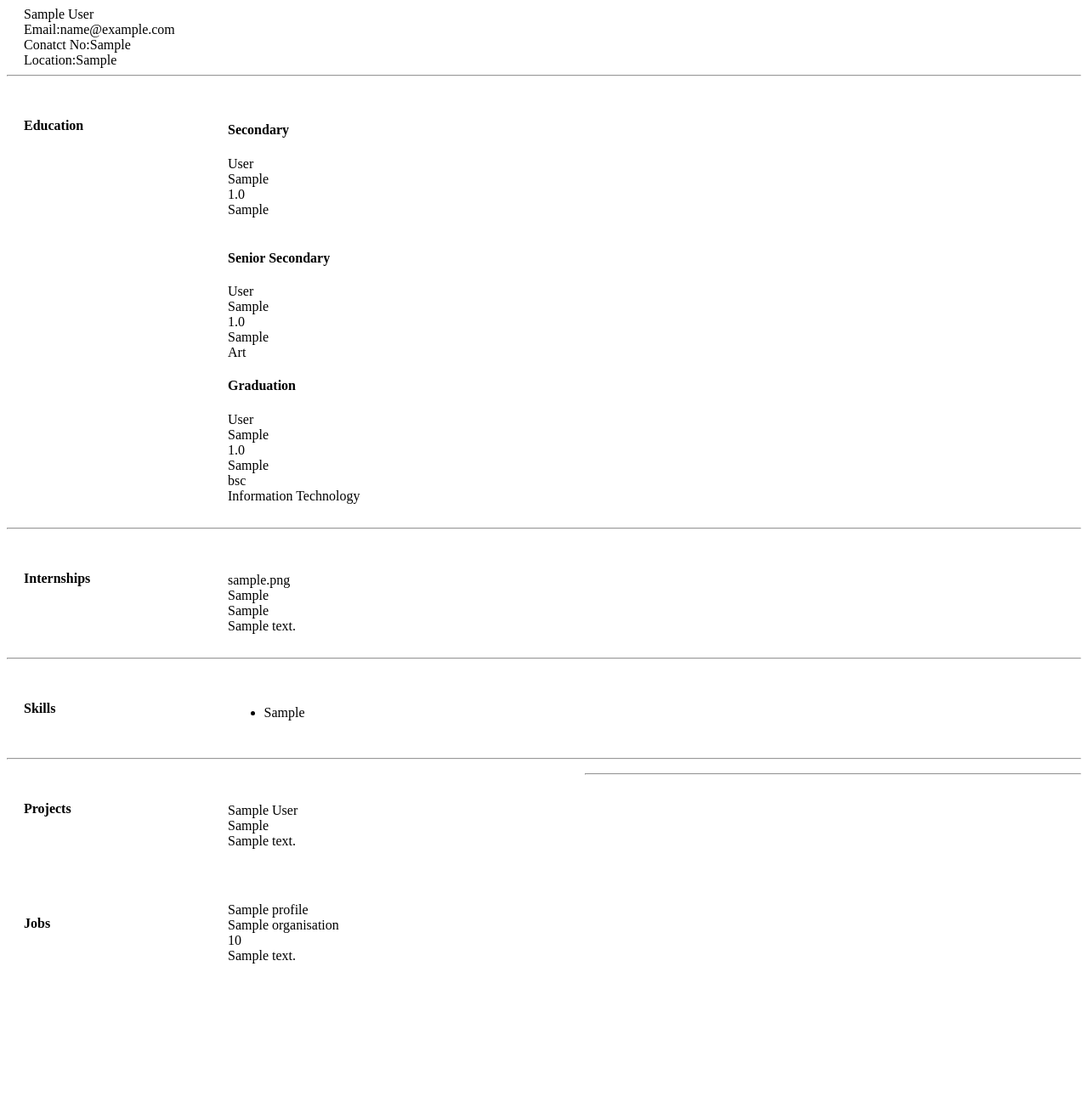
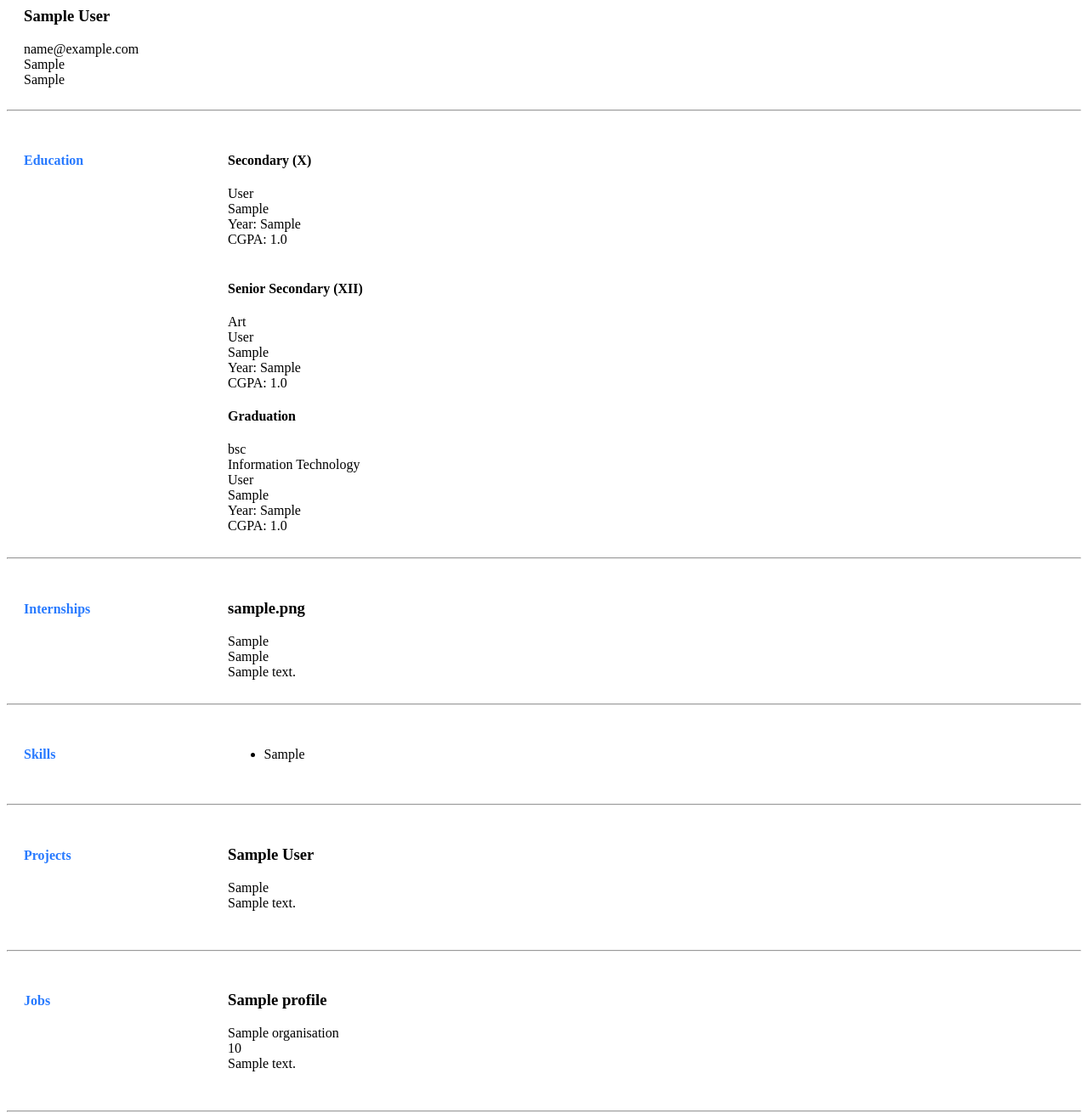
Before and after one commit to anurag3feb/online-cv-builder, a Django app: template accounts/templates/accounts/pdf_template.html in a window 1280 px wide. Shown: the whole page at 85% size. Before the commit the page ends 1134 px from the top, so only its background shows below. Run offline with Django 3.2, Linux system fonts and the light colour scheme; tables that the repository leaves empty hold one stand-in row (values such as "Sample post"); the template is opened without the code that fills it: values that come from a table or form of the project are taken from there, most other values are stand-ins (such as "Sample title", 1, 10 or a date in 2020).

Commit message:
Fixed PDF Template

```diff
--- a/accounts/templates/accounts/edit_internship.html
+++ b/accounts/templates/accounts/edit_internship.html
@@ -9,8 +9,11 @@
     <h2>Update Details</h2>
     {% csrf_token %}
         {{ form.as_p }}
-    <button type='submit' class="btn btn-success" >Save</button>
+    <button type='submit' class="btn btn-success" style="margin-right: 20px;" >Save</button>
     <a href="/account/profile/" class="btn btn-warning" role="button">Cancel</a>
+
+    <br>
+    <br>
     {% endfor %}
 
 </form>
--- a/accounts/templates/accounts/edit_jobs.html
+++ b/accounts/templates/accounts/edit_jobs.html
@@ -9,8 +9,10 @@
     {% for form in formset.forms %}
     {% csrf_token %}
         {{ form.as_p }}
-    <button type='submit' class="btn btn-success" >Save</button>
+    <button type='submit' class="btn btn-success" style="margin-right: 20px;" >Save</button>
     <a href="/account/profile/" class="btn btn-warning" role="button">Cancel</a>
+    <br>
+    <br>
     {% endfor %}
 
 </form>
--- a/accounts/templates/accounts/edit_projects.html
+++ b/accounts/templates/accounts/edit_projects.html
@@ -9,8 +9,10 @@
     {% for form in formset.forms %}
     {% csrf_token %}
         {{ form.as_p }}
-    <button type='submit' class="btn btn-success" >Save</button>
+    <button type='submit' class="btn btn-success" style="margin-right: 20px;" >Save</button>
     <a href="/account/profile/" class="btn btn-warning" role="button">Cancel</a>
+    <br>
+    <br>
     {% endfor %}
 
 </form>
--- a/accounts/templates/accounts/edit_skills.html
+++ b/accounts/templates/accounts/edit_skills.html
@@ -9,8 +9,10 @@
     {% for form in formset.forms %}
     {% csrf_token %}
         {{ form.as_p }}
-    <button type='submit' class="btn btn-success" >Save</button>
+    <button type='submit' class="btn btn-success" style="margin-right: 20px;">Save</button>
     <a href="/account/profile/" class="btn btn-warning" role="button">Cancel</a>
+    <br>
+    <br>
     {% endfor %}
 
 </form>
--- a/accounts/templates/accounts/pdf_template.html
+++ b/accounts/templates/accounts/pdf_template.html
@@ -17,7 +17,7 @@
         .left_container
             {
 
-
+                color: #287aff;
                 width: 150px;
                 height: auto;
                 padding: 20px 20px;
@@ -32,7 +32,7 @@
 
                 width: 400px;
                 height: auto;
-                margin-top: 5px ;
+
                 display: inline-block;
                 padding: 20px 20px;
                 position: relative;
@@ -52,7 +52,7 @@
             {
 
 
-                width: 100px;
+                width: 150px;
                 height: auto;
                 margin-top: 2.5px ;
                 display: block;
@@ -66,67 +66,78 @@
     </style>
 </head>
 
-
+<body>
 {% block body %}
 <div class="top_container">
 
-    {{ personalObj.name }}<br>
-    Email:{{ personalObj.email }}<br>
-    Conatct No:{{ personalObj.contact_no }}<br>
-    Location:{{ personalObj.location }}
+    <h3>{{ personalObj.name }}</h3>
+    {{ personalObj.email }}<br>
+    {{ personalObj.contact_no }}<br>
+    {{ personalObj.location }}
 
 </div>
+<br>
 <hr>
+
 <div class="container">
     <div class="left_container"><h4>Education</h4></div>
 
-    <div class="right_container"><h4>Secondary</h4>
+    <div class="right_container"><h4>Secondary (X)</h4>
 
 
     {% if secondaryObj is not defined %}
     {% for i in secondaryObj  %}
     {{ i.schoolName }}<br>
     {{ i.board }}<br>
-    {{ i.cgpa }}<br>
-    {{ i.year }}<br>
+    Year: {{ i.year }}<br>
+        CGPA: {{ i.cgpa }}<br>
+
 
         {% endfor %}
         {% endif %}
-<br><h4>Senior Secondary</h4>
+<br><h4>Senior Secondary (XII)</h4>
     {% if ssObj is not defined %}
     {% for j in ssObj  %}
-    {{j.schoolName}}<br>
+    {{j.stream}}<br>
+        {{j.schoolName}}<br>
     {{j.board}}<br>
-    {{j.cgpa}}<br>
-    {{j.year}}<br>
-    {{j.stream}}<br>
+    Year: {{j.year}}<br>
+        CGPA: {{j.cgpa}}<br>
+
+
 {% endfor %}
         {% endif %}
     <h4>Graduation</h4>
          {% if graduationObj is not defined %}
 {% for i in graduationObj  %}
+{{ i.course }}<br>
+        {{ i.stream }}<br>
+    {{ i.schoolName }}<br>
+        {{ i.board }}<br>
 
-    {{ i.schoolName }}<br>
-    {{ i.board }}<br>
-    {{ i.cgpa }}<br>
-    {{ i.year }}<br>
-    {{ i.course }}<br>
-    {{ i.stream }}
+    Year: {{ i.year }}<br>
+        CGPA: {{ i.cgpa }}<br>
+
 
 {% endfor %}
-{% endif %}
 
+</div>
     </div>
-</div>
-<hr>
+    <hr>
+
+        {% endif %}
+
+
+
+
 {% if internshipObj is not defined %}
 <div class="container">
     <div class="left_container"><h4>Internships</h4></div>
 
 
     <div class="right_container">
-    {% for i in internshipObj %}<br>
-        {{i.profile}}<br>
+        {% for i in internshipObj %}
+        <h3>{{i.profile}}</h3>
         {{i.organisation}}<br>
     {{i.duration}}<br>
     {{i.description}}<br>
@@ -134,7 +145,9 @@
     {% endfor %}
 
 
+
 </div>
+
 </div>
 <hr>
     {% endif %}
@@ -157,8 +170,8 @@
 
 </div>
 
+<hr>
 
-<hr>
     {% endif %}
 {% if projectObj is not defined %}
 <div class="container" >
@@ -168,16 +181,18 @@
 
 
 <div class="right_container">
-                {% for i in projectObj %}<br>
+                {% for i in projectObj %}
 
-                    {{i.Name}}<br>
+                    <h3>{{i.Name}}</h3>
                     {{i.duration}}<br>
                     {{i.description}}<br>
-                {% endfor %}<br>
+                <br>{% endfor %}
 
 </div>
 
+</div>
 <hr>
+
     {% endif %}
 {% if jobObj is not defined %}
 <div class="container">
@@ -186,17 +201,21 @@
 
 
 
+<div class="right_container">
+{% for i in jobObj %}
 
-                {% for i in jobObj %}
-                <div class="right_container">
-                    {{i.profile}}<br>
+                    <h3>{{i.profile}}</h3>
                     {{i.organisation}}<br>
                     {{i.duration}}<br>
                     {{i.description}}<br>
+                    <br>
                 {% endfor %}
 
 
 </div>
-    </div>
+</div>
+<hr>
+
 {% endif %}
+
     {% endblock %}
--- a/accounts/templates/accounts/personal_details.html
+++ b/accounts/templates/accounts/personal_details.html
@@ -73,7 +73,7 @@ color:#1c72ff;}
     <div class="row">
     <div class="col-sm-4" ><h3>Education</h3></div>
 
-    <div class="col-sm-8" ><h3>Secondary</h3>
+    <div class="col-sm-8" ><h3>Secondary (X)</h3>
 
 
     {% if secondaryObj is not defined %}
@@ -92,7 +92,7 @@ color:#1c72ff;}
         {% else %}
 <br><a href="/account/secondary">Add Details</a>
        {% endif %}
-<br><h3>Senior Secondary</h3>
+<br><h3>Senior Secondary (XII)</h3>
     {% if ssObj is not defined %}
     {% for j in ssObj  %}
     {{j.schoolName}}<br>
@@ -133,7 +133,7 @@ color:#1c72ff;}
     {% if internshipObj is not defined %}
 
     <div class="col-sm-8">
-    {% for i in internshipObj %}<br>
+        <h3>{% for i in internshipObj %}</h3>
         {{i.profile}}<br>
         {{i.organisation}}<br>
     {{i.duration}}<br>
```
